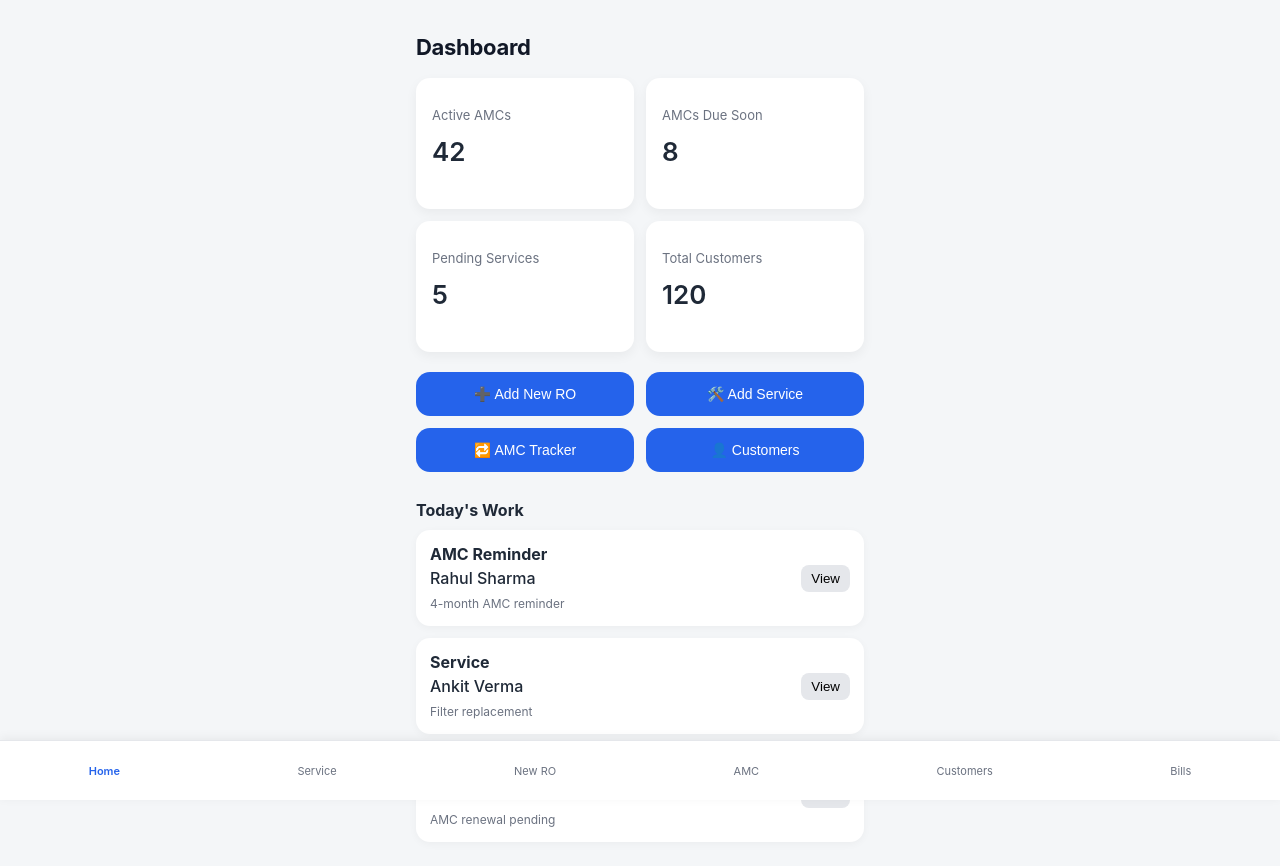
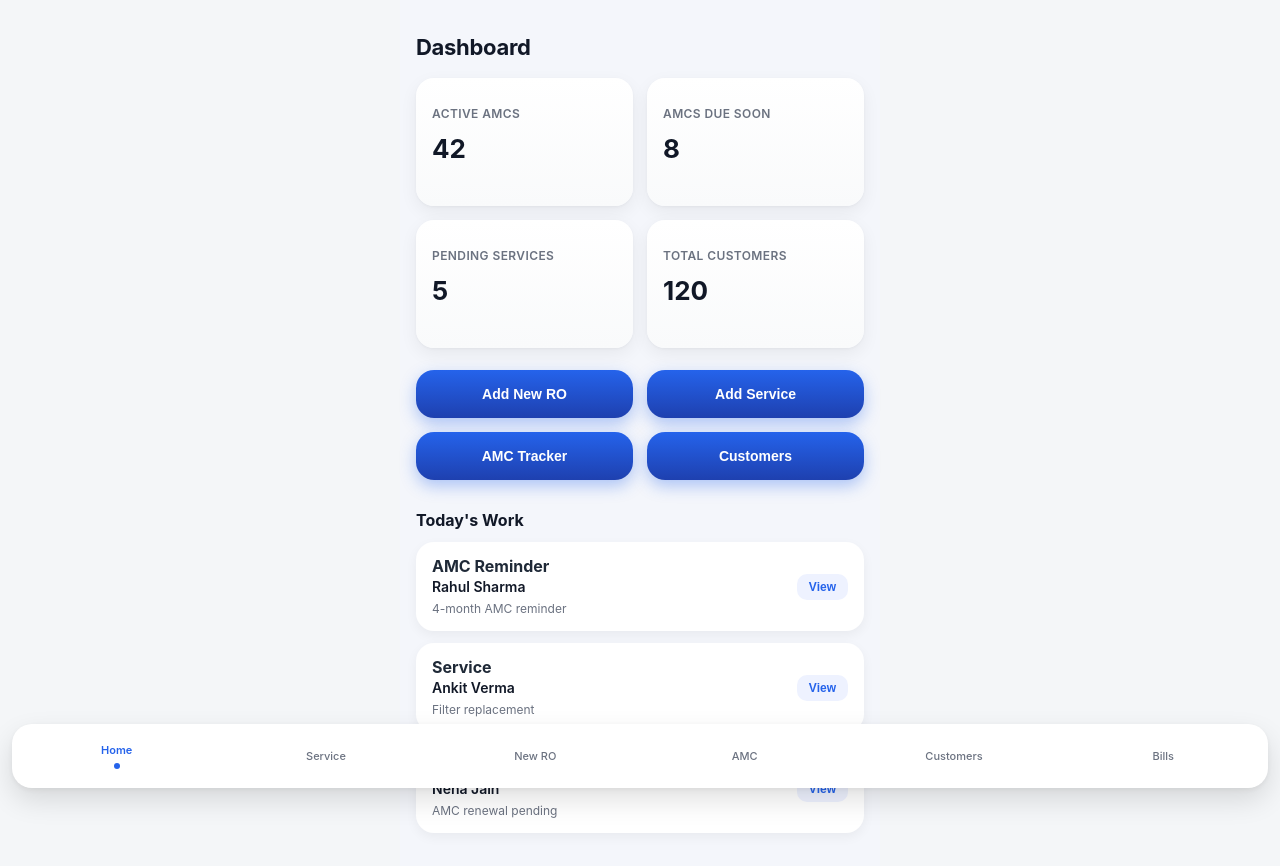
Before and after one commit to PrakharTagra/Mineral-Jal, a React (Vite) app: page / in a window 1280 px wide. Shown: the top 866 px of the page. Built offline with nearby package versions, Linux system fonts and the light colour scheme.

Commit message:
Final UI

```diff
--- a/src/components/layout/BottomNav.css
+++ b/src/components/layout/BottomNav.css
@@ -1,32 +1,78 @@
+/* =========================
+   BOTTOM NAV
+========================= */
 .bottom-nav {
   position: fixed;
-  bottom: 0;
-  left: 0;
-  right: 0;
-  height: 60px;
-  background: white;
+  bottom: 12px;
+  left: 12px;
+  right: 12px;
+  height: 64px;
+
+  background: #ffffff;
+  border-radius: 20px;
+
   display: flex;
   justify-content: space-around;
   align-items: center;
-  border-top: 1px solid #e5e7eb;
-  box-shadow: 0 -2px 10px rgba(0, 0, 0, 0.06);
+
+  box-shadow:
+    0 12px 28px rgba(0, 0, 0, 0.12),
+    0 2px 6px rgba(0, 0, 0, 0.06);
+
+  z-index: 50;
 }
 
+/* =========================
+   NAV ITEM
+========================= */
 .bottom-nav a {
+  flex: 1;
   text-decoration: none;
   color: #6b7280;
-  font-size: 12px;
+
+  font-size: 11px;
+  font-weight: 500;
+
   display: flex;
   flex-direction: column;
   align-items: center;
-  gap: 2px;
+  justify-content: center;
+
+  gap: 4px;
+  height: 100%;
+
+  transition: all 0.2s ease;
 }
 
+/* =========================
+   ICON (if using icons)
+========================= */
+.bottom-nav a svg {
+  font-size: 18px;
+}
+
+/* =========================
+   ACTIVE STATE
+========================= */
 .bottom-nav a.active {
   color: #2563eb;
   font-weight: 600;
 }
 
-.bottom-nav span {
-  font-size: 11px;
+/* Subtle indicator dot */
+.bottom-nav a.active::after {
+  content: "";
+  width: 6px;
+  height: 6px;
+  background: #2563eb;
+  border-radius: 50%;
+  margin-top: 2px;
 }
+
+/* =========================
+   TAP FEEDBACK
+========================= */
+.bottom-nav a:active {
+  background: #eef2ff;
+  border-radius: 14px;
+}
--- a/src/pages/bills/BillView.jsx
+++ b/src/pages/bills/BillView.jsx
@@ -27,10 +27,17 @@ const BillView = () => {
 
   const parts = Array.isArray(bill.parts) ? bill.parts : [];
 
-  const partsTotal = parts.reduce(
+  const partsTotal = bill.parts.reduce(
     (sum, p) => sum + Number(p.price || 0),
     0
   );
+
+  const extraCharge =
+    bill.type === "SERVICE"
+      ? Number(bill.serviceCharge || 0)
+      : Number(bill.makingCost || 0);
+
+  const subTotal = partsTotal + extraCharge;
 
   return (
     <div className="bill-print">
@@ -107,8 +114,9 @@ const BillView = () => {
         <div className="invoice-summary">
           <div>
             <p>Sub Total:</p>
-            <p>₹{partsTotal + bill.serviceCharge}</p>
+            <p>₹{subTotal}</p>
           </div>
+
           <div className="grand-total">
             <span>Total</span>
             <strong>₹{bill.totalAmount}</strong>
--- a/src/pages/customers/CustomerProfile.css
+++ b/src/pages/customers/CustomerProfile.css
@@ -137,10 +137,6 @@ h2 {
 
 /* Sticky bottom bar */
 .profile-save-bar {
-  position: fixed;
-  bottom: 0;
-  left: 0;
-  right: 0;
   background: #ffffff;
   padding: 12px;
   display: flex;
--- a/src/pages/dashboard/Dashboard.css
+++ b/src/pages/dashboard/Dashboard.css
@@ -1,83 +1,128 @@
+/* =========================
+   DASHBOARD CONTAINER
+========================= */
 .dashboard-container {
   padding: 16px;
   max-width: 480px;
   margin: auto;
+  padding-bottom: 80px;
+  background: #f4f6fb;
 }
 
+/* =========================
+   PAGE TITLE
+========================= */
 .page-title {
   font-size: 22px;
-  font-weight: 600;
-  margin-bottom: 16px;
+  font-weight: 700;
+  margin-bottom: 18px;
+  color: #111827;
+  letter-spacing: -0.3px;
 }
 
-/* Summary Cards */
+/* =========================
+   SUMMARY CARDS
+========================= */
 .summary-grid {
   display: grid;
   grid-template-columns: repeat(2, 1fr);
-  gap: 12px;
+  gap: 14px;
 }
 
 .summary-card {
-  background: white;
+  background: linear-gradient(180deg, #ffffff, #f9fafb);
   padding: 16px;
-  border-radius: 14px;
-  box-shadow: 0 4px 12px rgba(0, 0, 0, 0.05);
+  border-radius: 18px;
+  box-shadow:
+    0 6px 18px rgba(0, 0, 0, 0.06),
+    0 1px 3px rgba(0, 0, 0, 0.04);
+  transition: transform 0.15s ease;
+}
+
+.summary-card:active {
+  transform: scale(0.98);
 }
 
 .summary-title {
-  font-size: 13px;
+  font-size: 12px;
+  font-weight: 600;
   color: #6b7280;
+  text-transform: uppercase;
+  letter-spacing: 0.4px;
 }
 
 .summary-value {
   margin-top: 6px;
   font-size: 26px;
-  font-weight: 600;
+  font-weight: 700;
+  color: #111827;
 }
 
-/* Actions */
+/* =========================
+   ACTION BUTTONS
+========================= */
 .actions-grid {
-  margin-top: 20px;
+  margin-top: 22px;
   display: grid;
   grid-template-columns: repeat(2, 1fr);
-  gap: 12px;
+  gap: 14px;
 }
 
 .action-btn {
-  padding: 14px;
-  border-radius: 14px;
+  padding: 16px;
+  border-radius: 18px;
   border: none;
-  background: #2563eb;
+  background: linear-gradient(180deg, #2563eb, #1e40af);
   color: white;
   font-size: 14px;
-  font-weight: 500;
+  font-weight: 600;
   cursor: pointer;
+  box-shadow: 0 6px 16px rgba(37, 99, 235, 0.35);
+  transition: all 0.2s ease;
 }
 
-/* Today Section */
+.action-btn:hover {
+  transform: translateY(-1px);
+}
+
+.action-btn:active {
+  transform: scale(0.97);
+}
+
+/* =========================
+   TODAY SECTION
+========================= */
 .today-section {
-  margin-top: 28px;
+  margin-top: 30px;
 }
 
 .today-section h3 {
-  margin-bottom: 10px;
+  margin-bottom: 12px;
   font-size: 16px;
+  font-weight: 700;
+  color: #111827;
 }
 
+/* =========================
+   TODAY ITEMS
+========================= */
 .today-item {
   display: flex;
   justify-content: space-between;
   align-items: center;
-  background: white;
-  padding: 14px;
-  border-radius: 14px;
+  background: #ffffff;
+  padding: 14px 16px;
+  border-radius: 18px;
   margin-bottom: 12px;
-  box-shadow: 0 2px 8px rgba(0, 0, 0, 0.04);
+  box-shadow:
+    0 4px 12px rgba(0, 0, 0, 0.05);
 }
 
 .today-item p {
-  margin: 4px 0;
-  font-weight: 500;
+  margin: 2px 0;
+  font-weight: 600;
+  font-size: 14px;
+  color: #111827;
 }
 
 .today-item span {
@@ -85,16 +130,21 @@
   color: #6b7280;
 }
 
+/* =========================
+   QUICK ACTION BUTTON
+========================= */
 .quick-btn {
-  background: #e5e7eb;
+  background: #eef2ff;
+  color: #2563eb;
   border: none;
-  padding: 6px 10px;
-  border-radius: 8px;
+  padding: 6px 12px;
+  border-radius: 10px;
+  font-size: 12px;
+  font-weight: 600;
   cursor: pointer;
+  transition: background 0.2s ease;
 }
-.page-title {
-  font-size: 22px;
-  font-weight: 600;
-  margin-bottom: 16px;
-  color: #111827;
+
+.quick-btn:hover {
+  background: #e0e7ff;
 }
--- a/src/pages/dashboard/Dashboard.jsx
+++ b/src/pages/dashboard/Dashboard.jsx
@@ -49,19 +49,19 @@ const Dashboard = () => {
       {/* Primary Actions */}
       <div className="actions-grid">
         <ActionButton
-          label="➕ Add New RO"
+          label="Add New RO"
           onClick={() => navigate("/add-ro")}
         />
         <ActionButton
-          label="🛠️ Add Service"
+          label="Add Service"
           onClick={() => navigate("/add-service")}
         />
         <ActionButton
-          label="🔁 AMC Tracker"
+          label="AMC Tracker"
           onClick={() => navigate("/amc")}
         />
         <ActionButton
-          label="👤 Customers"
+          label="Customers"
           onClick={() => navigate("/customers")}
         />
       </div>
--- a/src/pages/service/AddService.jsx
+++ b/src/pages/service/AddService.jsx
@@ -120,6 +120,31 @@ const AddService = () => {
       )
     );
   };
+  const pickFromContacts = async () => {
+    if (!("contacts" in navigator)) {
+      alert("Contact access not supported on this device");
+      return;
+    }
+
+    try {
+      const contacts = await navigator.contacts.select(
+        ["name", "tel"],
+        { multiple: false }
+      );
+
+      if (contacts.length > 0) {
+        const contact = contacts[0];
+
+        setCustomer((prev) => ({
+          ...prev,
+          name: contact.name?.[0] || "",
+          phone: contact.tel?.[0] || "",
+        }));
+      }
+    } catch (err) {
+      console.error("Contact pick cancelled or failed", err);
+    }
+  };
 
   return (
     <div className="service-container">
@@ -161,6 +186,14 @@ const AddService = () => {
       {isNewCustomer && (
         <div className="card">
           <p className="label">New Customer Details</p>
+          <button
+            type="button"
+            className="secondary-btn-1"
+            onClick={pickFromContacts}
+            style={{ marginBottom: 10 }}
+          >
+            Pick from Contacts
+          </button>
           <input
             placeholder="Customer Name *"
             value={customer.name}
@@ -189,6 +222,9 @@ const AddService = () => {
               setCustomer({ ...customer, reference: e.target.value })
             }
           />
+          <p style={{ fontSize: 12, color: "#6b7280" }}>
+            Name & number fetched from contacts
+          </p>
         </div>
       )}
       {!isCustomerValid && (
--- a/src/styles/ui.css
+++ b/src/styles/ui.css
@@ -19,7 +19,7 @@
 ========================= */
 body {
   background: var(--bg);
-  padding-bottom: 140px;
+  /* padding-bottom: 70px; */
   color: var(--text);
   font-family: -apple-system, BlinkMacSystemFont, "Segoe UI",
     Roboto, Inter, sans-serif;
@@ -320,6 +320,26 @@ textarea:focus {
   transition: all 0.2s ease;
 }
 
+.secondary-btn-1 {
+  display: flex;
+  justify-content: center;
+  align-items: center;
+  width: 100%;
+  height: 30px;
+  border-radius: 10px;
+  border: none;
+  background: linear-gradient(
+    180deg,
+    var(--primary),
+    #1e40af
+  );
+  color: white;
+  font-weight: 600;
+  font-size: 15px;
+  cursor: pointer;
+  transition: all 0.2s ease;
+}
+
 .secondary-btn:hover {
   transform: translateY(-2px);
 }
```
Also changed, not shown: src/pages/ro/AddRO.jsx (+70 -116 lines).
